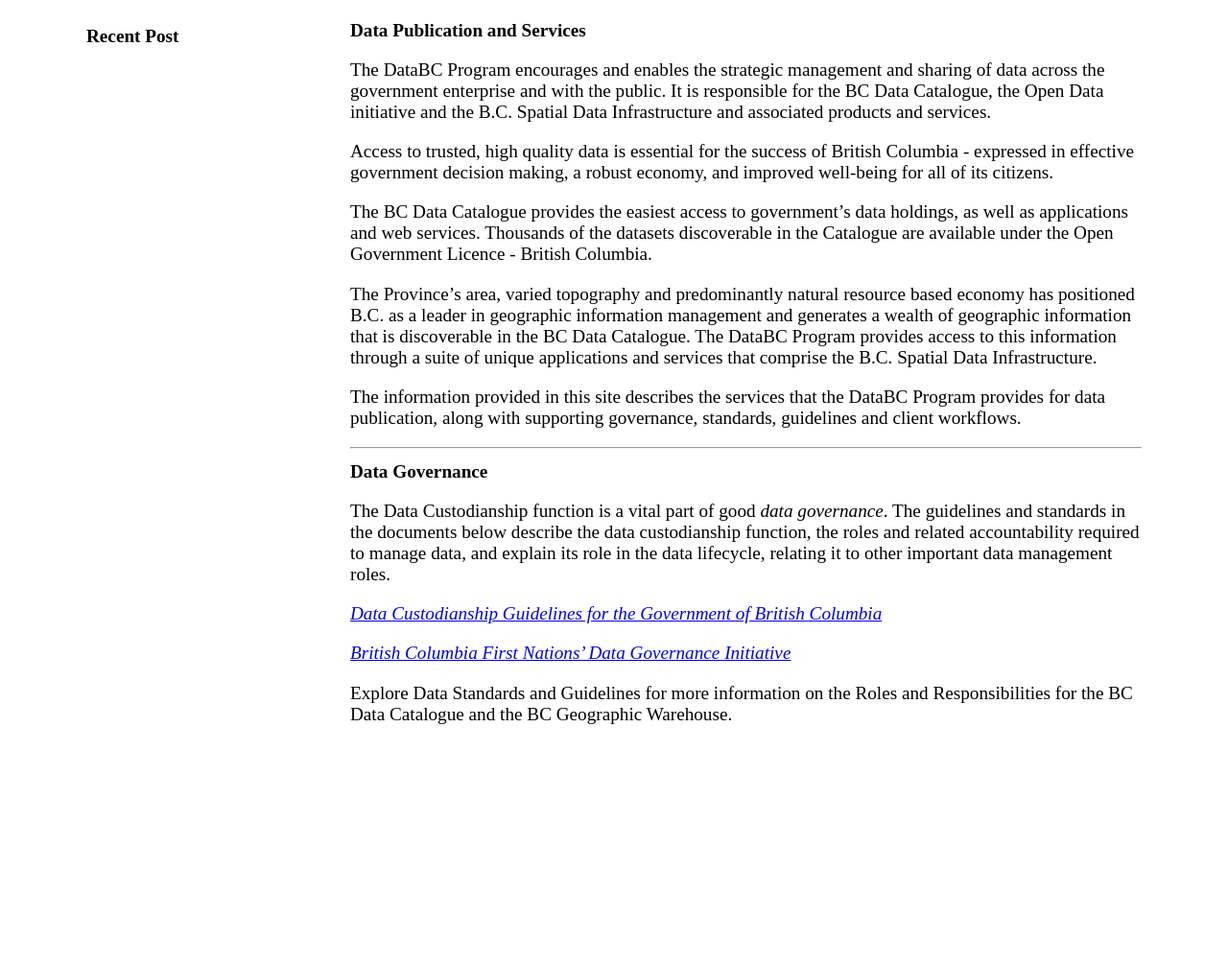
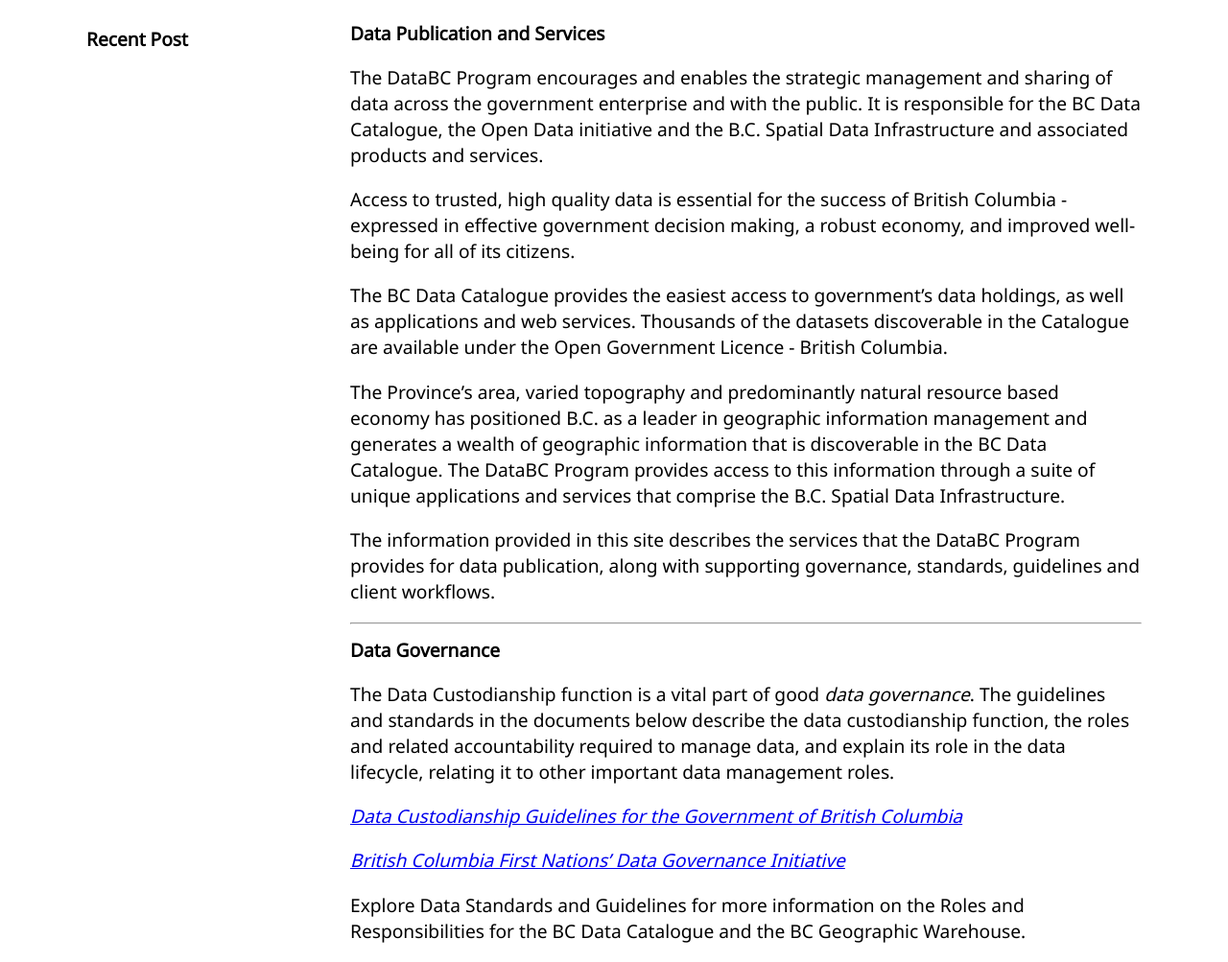
Before and after one commit to nuochan/test-databc, a Jekyll site: the page built from index.md, in a window 1280 px wide. Shown: the whole page at 96% size. Built offline with Jekyll 4.4.1, drawn with Linux system fonts in a browser that asks for light colours; some web fonts are replaced; before the commit the page ends 900 px from its top, so only the background shows below that.

Commit message:
added plugins, fixed fonts folder path

```diff
--- a/Gemfile
+++ b/Gemfile
@@ -10,13 +10,14 @@ source "https://rubygems.org"
 # gem "jekyll", "~> 4.3.2"
 # This is the default theme for new Jekyll sites. You may change this to anything you like.
  gem "minima", "~> 2.5"
+# gem 'github-pages', group: :jekyll_plugins
 # If you want to use GitHub Pages, remove the "gem "jekyll"" above and
 # uncomment the line below. To upgrade, run `bundle update github-pages`.
  gem "github-pages", group: :jekyll_plugins
 # If you have any plugins, put them here!
 group :jekyll_plugins do
   gem "jekyll-feed", "~> 0.12"
-  gem "jekyll-seo-tag"
+  gem "github-pages"
 end
 
 # Windows and JRuby does not include zoneinfo files, so bundle the tzinfo-data gem
--- a/_layouts/default.html
+++ b/_layouts/default.html
@@ -3,7 +3,7 @@
 <style>
     @font-face {
         font-family: "BCSans";
-        src: url("../font/BCSans-Regular.ttf");
+        src: url("../fonts/BCSans-Regular.ttf");
     }
 
     .container {
```
Also changed, not shown: Gemfile.lock, index.md (renamed from index.markdown).
